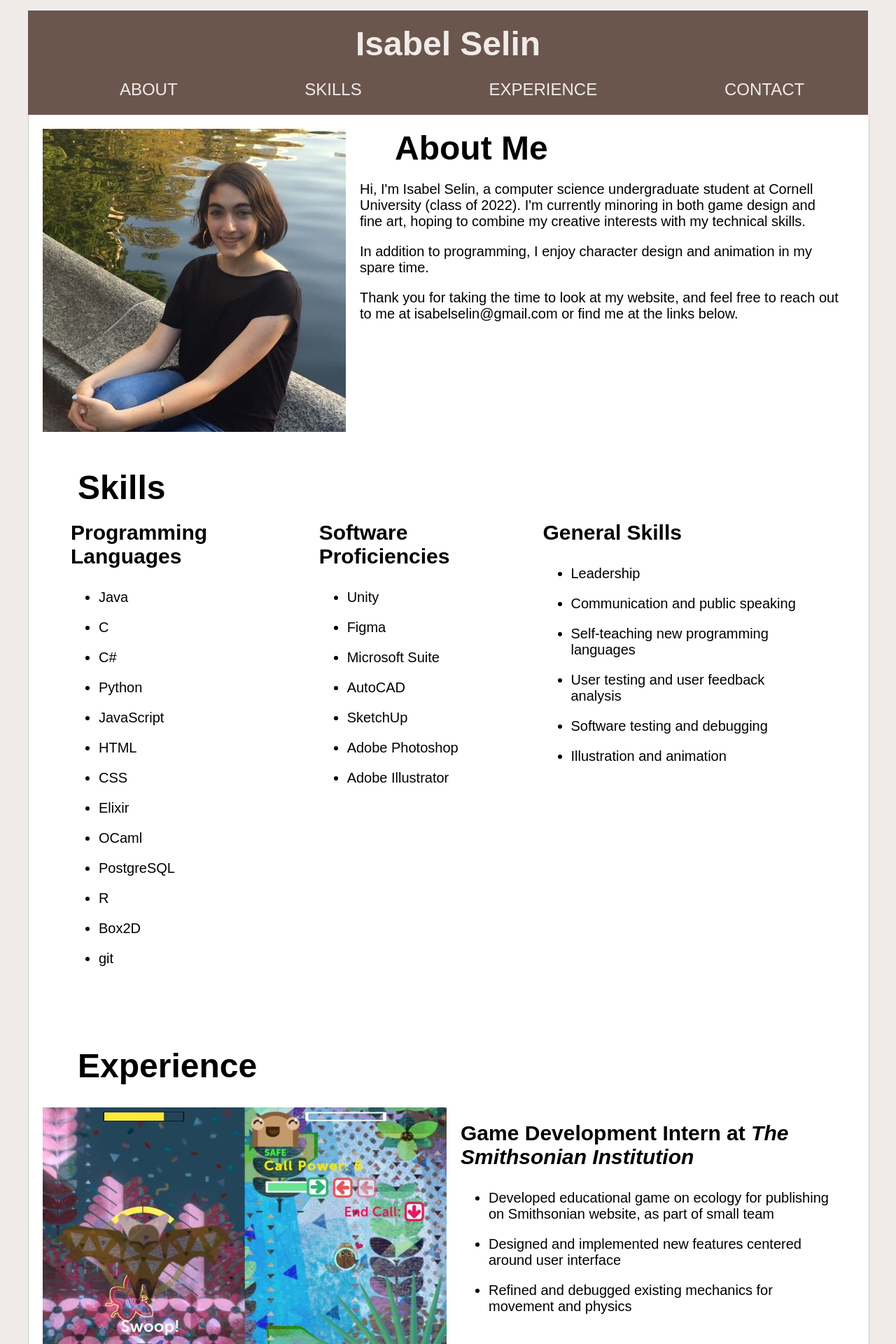
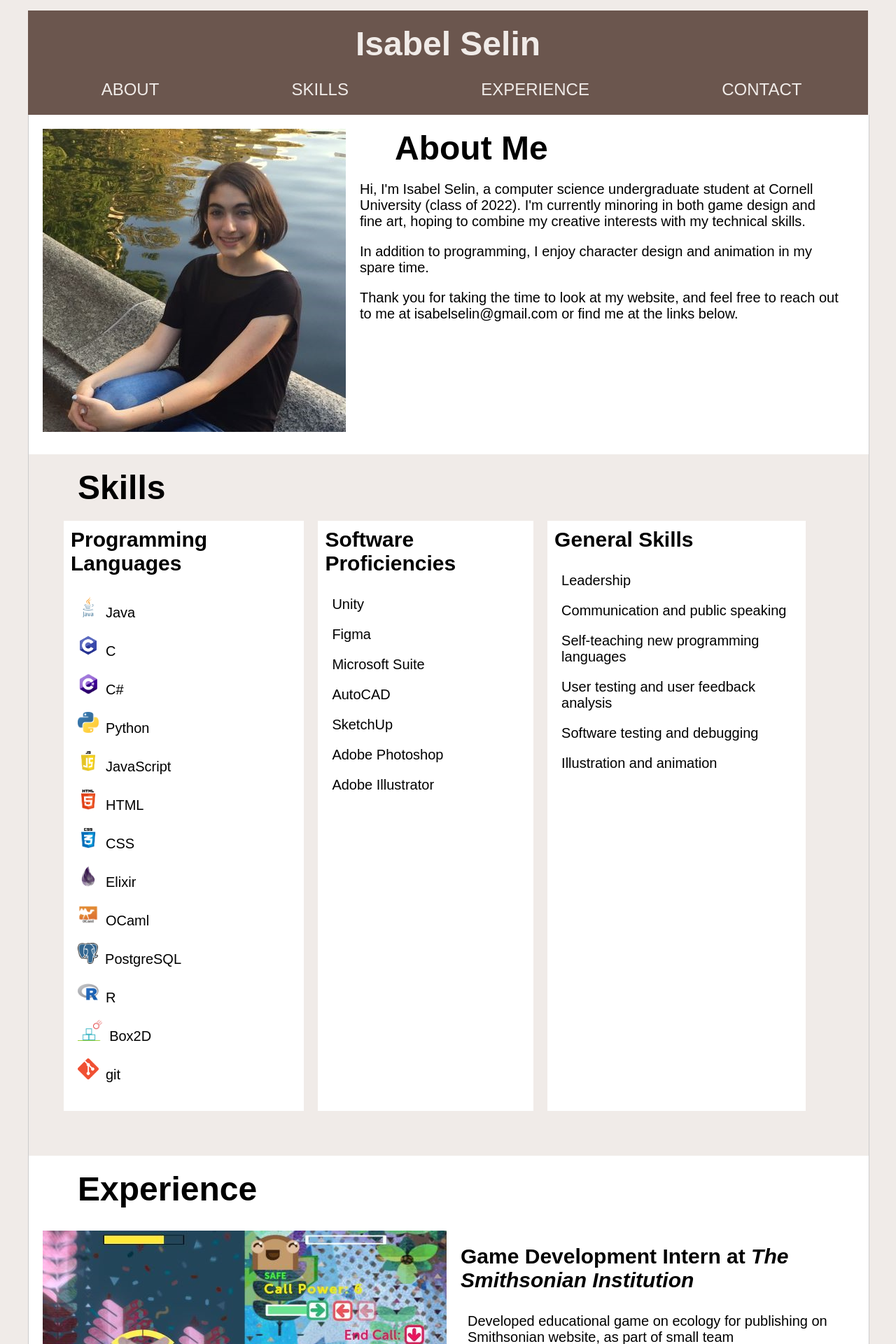
Before and after one commit to irSelin/portfolio, a PHP site: page / in a window 1280 px wide. Shown: the top 1920 px of the page at 70% size. Run offline with PHP 8.4, Linux system fonts and the light colour scheme.

Commit message:
Style skills and add icons to programming skills

```diff
--- a/includes/skills.php
+++ b/includes/skills.php
@@ -1,19 +1,19 @@
 <section class="flex-item">
   <h2>Programming Languages</h2>
   <ul>
-    <li>Java</li>
-    <li>C</li>
-    <li>C#</li>
-    <li>Python</li>
-    <li>JavaScript</li>
-    <li>HTML</li>
-    <li>CSS</li>
-    <li>Elixir</li>
-    <li>OCaml</li>
-    <li>PostgreSQL</li>
-    <li>R</li>
-    <li>Box2D</li>
-    <li>git</li>
+    <li><img height="30px" src="images/skills/java_logo.png">Java</li>
+    <li><img height="30px" src="images/skills/c_logo.png">C</li>
+    <li><img height="30px" src="images/skills/csharp_logo.png">C#</li>
+    <li><img height="30px" src="images/skills/python_logo.png">Python</li>
+    <li><img height="30px" src="images/skills/javascript_logo.png">JavaScript</li>
+    <li><img height="30px" src="images/skills/html_logo.png">HTML</li>
+    <li><img height="30px" src="images/skills/css_logo.png">CSS</li>
+    <li><img height="30px" src="images/skills/elixir_logo.png">Elixir</li>
+    <li><img height="30px" src="images/skills/ocaml_logo.png">OCaml</li>
+    <li><img height="30px" src="images/skills/postgresql_logo.png">PostgreSQL</li>
+    <li><img height="30px" src="images/skills/r_logo.png">R</li>
+    <li><img height="30px" src="images/skills/box2d_logo.png">Box2D</li>
+    <li><img height="30px" src="images/skills/git_logo.png">git</li>
   </ul>
 </section>
 
--- a/styles/site.css
+++ b/styles/site.css
@@ -28,6 +28,8 @@ p {
 
 ul{
   font-size: 20px;
+  list-style-type: none;
+  padding-inline-start: 10px;
 }
 
 li {
@@ -38,6 +40,14 @@ li {
 section {
   margin: 0px;
   padding: 20px 20px 32px 20px;
+}
+
+section.flex-item{
+  /* border-style: solid; */
+  /* border-width: 1px; */
+  padding: 10px;
+  margin: 0px 10px 0px 10px;
+  background-color: white;
 }
 
 div {
@@ -73,6 +83,10 @@ main{
   background: #fff
 }
 
+li > img {
+  margin-right: 10px;
+}
+
 .flexbox {
   display: flex;
   flex-direction: row;
@@ -100,9 +114,9 @@ main{
   /* color: #c5ebe6; */
 }
 
-/* #skills{
+#skills{
   background-color: #f0ebe8;
-} */
+}
 
 #contact {
   background-color: #c1b9b3;
```
Also changed, not shown: images/skills/box2d_logo.png (added), images/skills/c_logo.png (added), images/skills/csharp_logo.png (added), images/skills/css_logo.png (added), images/skills/css_logo2.png (added), images/skills/elixir_logo.png (added), images/skills/git_logo.png (added), images/skills/html_logo.png (added), images/skills/html_logo2.png (added), images/skills/java_logo.png (added), images/skills/javascript_logo.png (added), images/skills/javascript_logo2.png (added), images/skills/ocaml_logo.png (added), images/skills/postgresql_logo.png (added), 3 more files.
